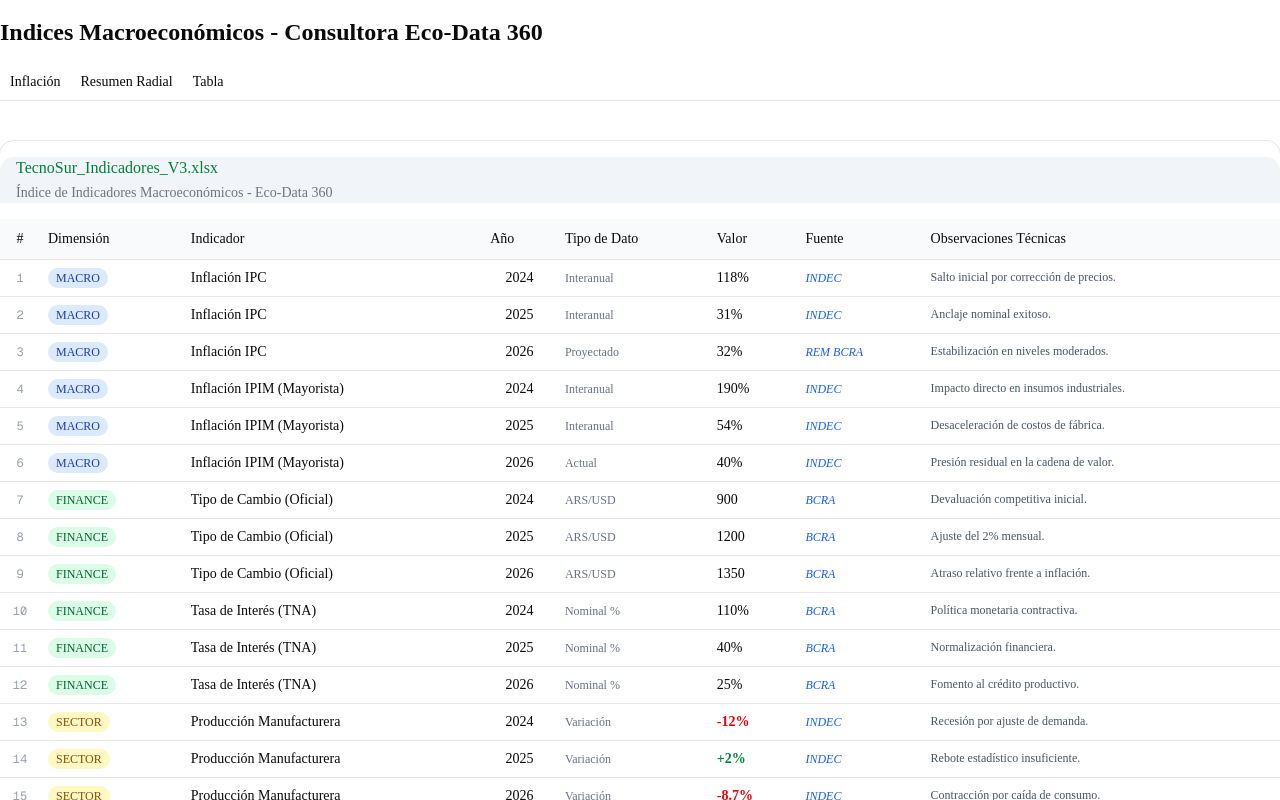
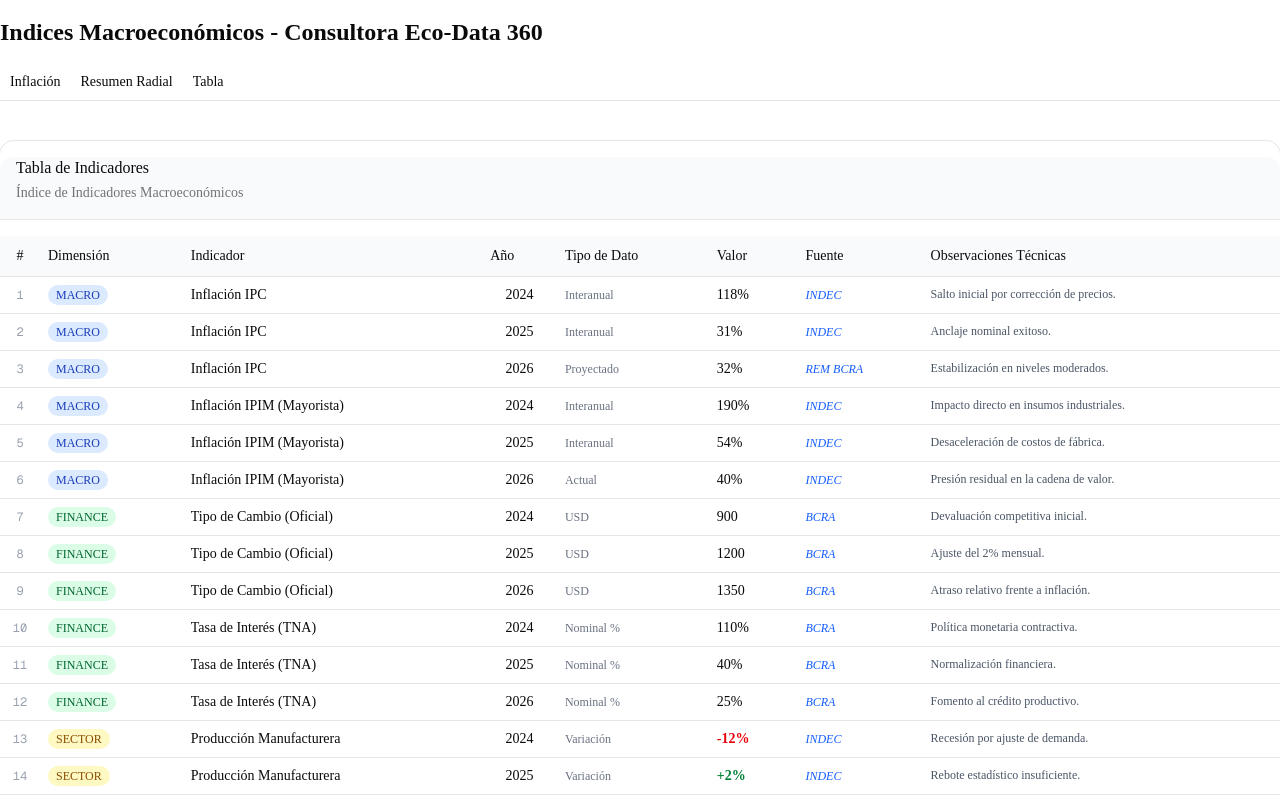
Before and after one commit to bladupsy/databox, a Next.js app: page /tabla in a window 1280 px wide. Shown: the top 800 px of the page. Built offline with nearby package versions, Linux system fonts and the light colour scheme.

Commit message:
Refactor economic indicators data and improve chart color coding. Updated the 'Tipo de Cambio' entries to use 'USD' instead of 'ARS/USD', adjusted the 'Empleo Industrial' value for 2024, and enhanced the inflation and radial charts with dynamic color assignments based on value.

```diff
--- a/src/app/tabla/page.tsx
+++ b/src/app/tabla/page.tsx
@@ -8,16 +8,16 @@ const data = [
   { id: 4, cat: "macro", ind: "Inflación IPIM (Mayorista)", año: "2024", tipo: "Interanual", val: "190%", src: "INDEC", obs: "Impacto directo en insumos industriales." },
   { id: 5, cat: "macro", ind: "Inflación IPIM (Mayorista)", año: "2025", tipo: "Interanual", val: "54%", src: "INDEC", obs: "Desaceleración de costos de fábrica." },
   { id: 6, cat: "macro", ind: "Inflación IPIM (Mayorista)", año: "2026", tipo: "Actual", val: "40%", src: "INDEC", obs: "Presión residual en la cadena de valor." },
-  { id: 7, cat: "finance", ind: "Tipo de Cambio (Oficial)", año: "2024", tipo: "ARS/USD", val: "900", src: "BCRA", obs: "Devaluación competitiva inicial." },
-  { id: 8, cat: "finance", ind: "Tipo de Cambio (Oficial)", año: "2025", tipo: "ARS/USD", val: "1200", src: "BCRA", obs: "Ajuste del 2% mensual." },
-  { id: 9, cat: "finance", ind: "Tipo de Cambio (Oficial)", año: "2026", tipo: "ARS/USD", val: "1350", src: "BCRA", obs: "Atraso relativo frente a inflación." },
+  { id: 7, cat: "finance", ind: "Tipo de Cambio (Oficial)", año: "2024", tipo: "USD", val: "900", src: "BCRA", obs: "Devaluación competitiva inicial." },
+  { id: 8, cat: "finance", ind: "Tipo de Cambio (Oficial)", año: "2025", tipo: "USD", val: "1200", src: "BCRA", obs: "Ajuste del 2% mensual." },
+  { id: 9, cat: "finance", ind: "Tipo de Cambio (Oficial)", año: "2026", tipo: "USD", val: "1350", src: "BCRA", obs: "Atraso relativo frente a inflación." },
   { id: 10, cat: "finance", ind: "Tasa de Interés (TNA)", año: "2024", tipo: "Nominal %", val: "110%", src: "BCRA", obs: "Política monetaria contractiva." },
   { id: 11, cat: "finance", ind: "Tasa de Interés (TNA)", año: "2025", tipo: "Nominal %", val: "40%", src: "BCRA", obs: "Normalización financiera." },
   { id: 12, cat: "finance", ind: "Tasa de Interés (TNA)", año: "2026", tipo: "Nominal %", val: "25%", src: "BCRA", obs: "Fomento al crédito productivo." },
   { id: 13, cat: "sector", ind: "Producción Manufacturera", año: "2024", tipo: "Variación", val: "-12%", src: "INDEC", obs: "Recesión por ajuste de demanda." },
   { id: 14, cat: "sector", ind: "Producción Manufacturera", año: "2025", tipo: "Variación", val: "+2%", src: "INDEC", obs: "Rebote estadístico insuficiente." },
   { id: 15, cat: "sector", ind: "Producción Manufacturera", año: "2026", tipo: "Variación", val: "-8.7%", src: "INDEC", obs: "Contracción por caída de consumo." },
-  { id: 16, cat: "social", ind: "Empleo Industrial", año: "2024", tipo: "Variación", val: "Caída", src: "INDEC", obs: "Pérdida de puestos en el sector." },
+  { id: 16, cat: "social", ind: "Empleo Industrial", año: "2024", tipo: "Variación", val: "-5%", src: "INDEC", obs: "Pérdida de puestos en el sector." },
   { id: 17, cat: "social", ind: "Empleo Industrial", año: "2025", tipo: "Variación", val: "0%", src: "INDEC", obs: "Fin del ajuste laboral masivo." },
   { id: 18, cat: "social", ind: "Empleo Industrial", año: "2026", tipo: "Variación", val: "-2%", src: "INDEC", obs: "Nuevos despidos por baja actividad." },
   { id: 19, cat: "social", ind: "Consumo de Supermercados", año: "2024", tipo: "Var Real %", val: "-15%", src: "INDEC", obs: "Fuerte caída en canasta básica." },
@@ -55,9 +55,9 @@ export default function TablePage() {
   return (
     <div className="container mx-auto py-10">
       <Card>
-        <CardHeader className="bg-slate-100">
-          <CardTitle className="text-green-700">TecnoSur_Indicadores_V3.xlsx</CardTitle>
-          <CardDescription>Índice de Indicadores Macroeconómicos - Eco-Data 360</CardDescription>
+        <CardHeader className="bg-slate-50 border-b">
+          <CardTitle>Tabla de Indicadores</CardTitle>
+          <CardDescription>Índice de Indicadores Macroeconómicos</CardDescription>
         </CardHeader>
         <CardContent className="p-0">
           <div className="overflow-x-auto">
--- a/src/components/inflation-chart.tsx
+++ b/src/components/inflation-chart.tsx
@@ -23,17 +23,33 @@ const chartData = [
   { date: "2026-03-01", ipc: 32, ipim: 40 },
 ]
 
+function getLineColor(value: number, isNegative: boolean): string {
+  if (isNegative) {
+    if (value <= -20) return "#dc2626"
+    if (value <= -10) return "#ef4444"
+    if (value <= -5) return "#f97316"
+    return "#eab308"
+  }
+  if (value >= 0) {
+    if (value <= 10) return "#22c55e"
+    if (value <= 25) return "#06b6d4"
+    if (value <= 50) return "#14b8a6"
+    return "#64748b"
+  }
+  return "#64748b"
+}
+
 const chartConfig = {
   views: {
     label: "Inflación",
   },
   ipc: {
     label: "IPC",
-    color: "var(--chart-1)",
+    color: "#06b6d4",
   },
   ipim: {
     label: "IPIM",
-    color: "var(--chart-2)",
+    color: "#f97316",
   },
 } satisfies ChartConfig
 
@@ -134,9 +150,9 @@ export function InflationChart() {
             <Line
               dataKey={activeChart}
               type="monotone"
-              stroke={`var(--color-${activeChart})`}
+              stroke={activeChart === "ipc" ? "#06b6d4" : "#f97316"}
               strokeWidth={2}
-              dot={{ fill: `var(--color-${activeChart})`, r: 4 }}
+              dot={{ fill: activeChart === "ipc" ? "#06b6d4" : "#f97316", r: 4 }}
             />
           </LineChart>
         </ChartContainer>
--- a/src/components/radial-chart.tsx
+++ b/src/components/radial-chart.tsx
@@ -89,10 +89,11 @@ function RadialCard({
   config: (typeof chartConfigs)[keyof typeof chartConfigs]
 }) {
   const isPositive = config.value >= 0
+  const color = isPositive ? "#22c55e" : "#ef4444"
   const chartData = [
     {
       visitors: Math.abs(config.value),
-      fill: isPositive ? "#22c55e" : "#ef4444",
+      fill: color,
     },
   ]
 
@@ -136,7 +137,7 @@ function RadialCard({
                           x={viewBox.cx}
                           y={viewBox.cy}
                           className="fill-foreground text-4xl font-bold"
-                          fill={isPositive ? "#22c55e" : "#ef4444"}
+                          fill={color}
                         >
                           {config.value}%
                         </tspan>
```
